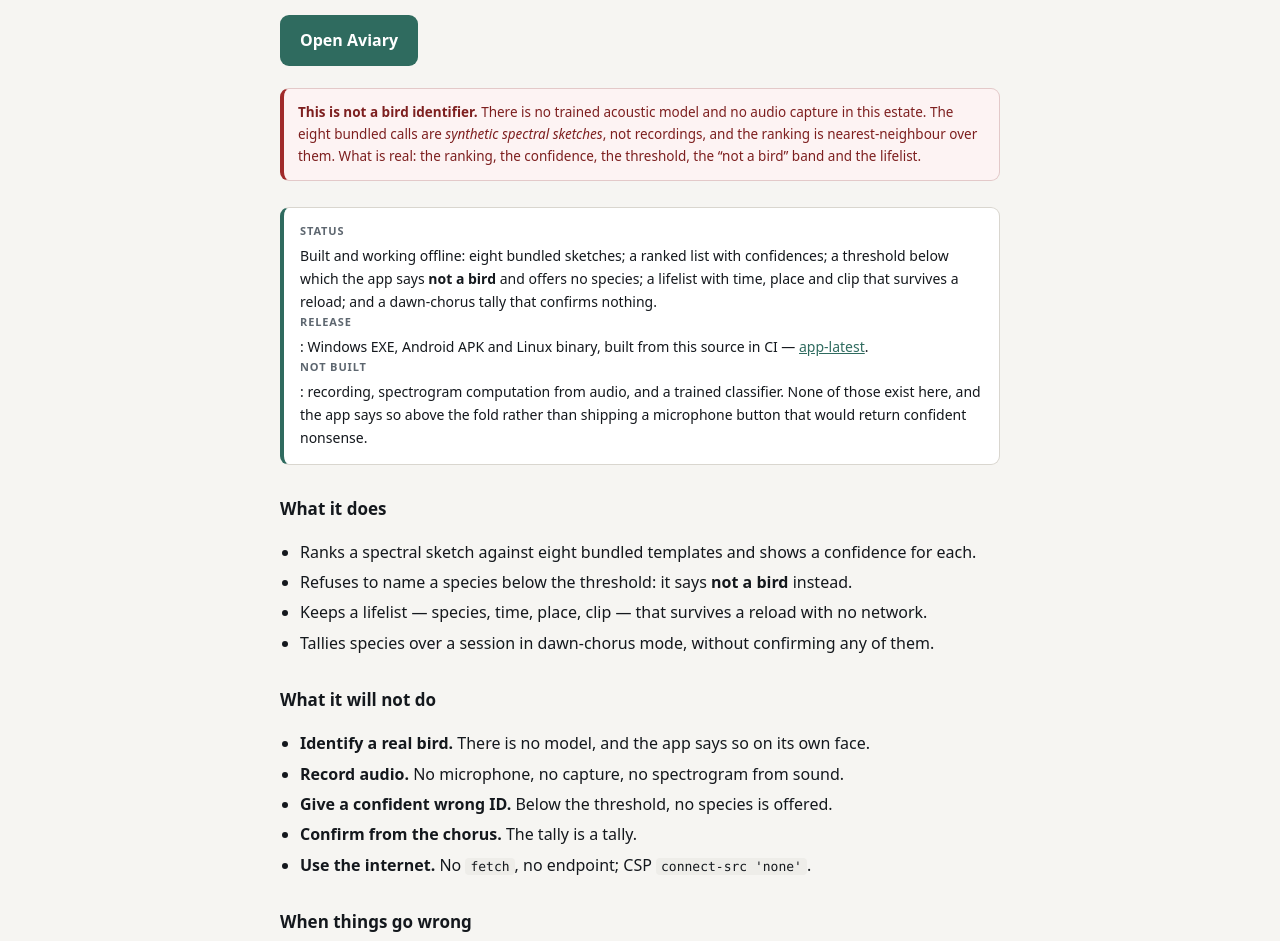
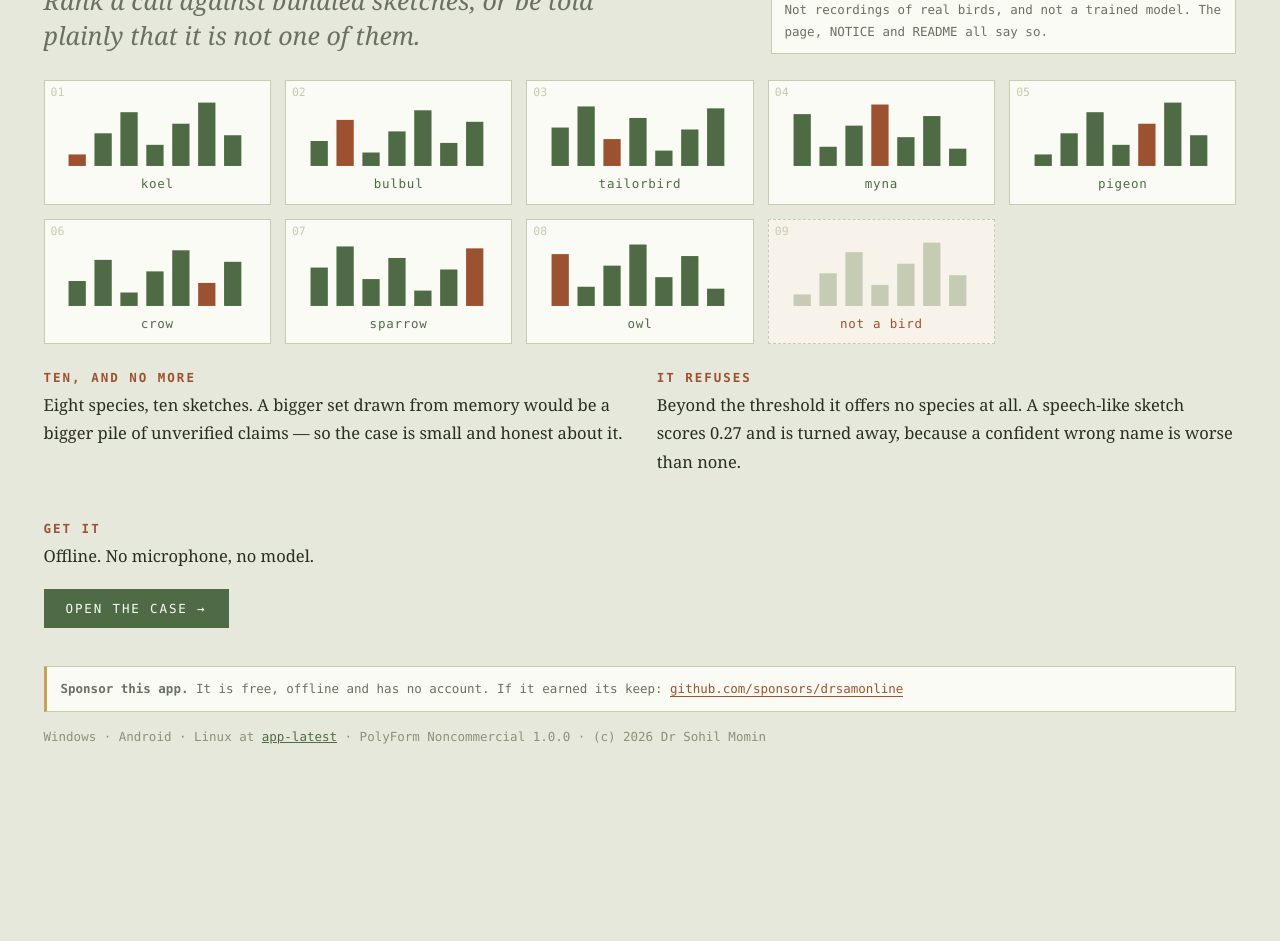
Before and after one commit to drsamonline/app-field-kit, a website: page docs/index.html in a window 1280 px wide. Shown: the part 166-1107 px from the top of the page. After the commit the page ends 972 px from the top, so only its background shows below. Drawn offline with Linux system fonts and the light colour scheme.

Commit message:
design: Field Kit becomes a specimen case, at any width
Nine labelled specimens pinned in a tray - eight species and one dashed, rust-labelled 'not a bird' - each drawn
as a small spectrogram whose tallest bar marks the band that identifies it. The tray is 2 across on a phone and 5
on a wide screen, and the specimen drawing is generated, so the case cannot drift from the app's vocabulary.

Prose steps 1 to 2 to 3 columns. Every size is a clamp.

```diff
--- a/docs/index.html
+++ b/docs/index.html
@@ -1,83 +1,110 @@
 <!DOCTYPE html>
 <html lang="en-IN">
-<head><meta charset="utf-8"><meta name="viewport" content="width=device-width, initial-scale=1">
-<title>Field Kit — Aviary</title>
-<meta name="description" content="Rank a bird call against bundled sketches and keep a lifelist. Offline, no microphone, and it says what it is not.">
-<meta name="theme-color" content="#101418">
+<head>
+<meta charset="utf-8"><meta name="viewport" content="width=device-width, initial-scale=1">
+<title>Field Kit — Aviary, a specimen case</title>
+<meta name="description" content="Rank a bird call against bundled sketches, or say 'not a bird' rather than guess. Not a trained model.">
+<meta name="theme-color" content="#e7e8dc">
 <style>
-  :root{--bg:#f6f5f2;--panel:#fff;--ink:#14181d;--muted:#5d666f;--line:#d9d6cf;--accent:#2f6b5f}
+  :root{--case:#e7e8dc;--card:#fbfbf5;--ink:#26301f;--moss:#4f6b45;--rust:#9c5230;--rule:#c6cbb4;--grey:#6a7160;
+        --serif:Georgia,"Iowan Old Style",serif;--mono:ui-monospace,Menlo,Consolas,monospace;
+        --s0:clamp(11px,.4vw + 10px,12.5px);--s1:clamp(14px,.55vw + 12px,16.5px);--s2:clamp(18px,1.2vw + 14px,25px);
+        --display:clamp(28px,5.2vw,62px);--gut:clamp(16px,3.4vw,58px)}
   *{box-sizing:border-box}
-  body{margin:0;background:var(--bg);color:var(--ink);font:16px/1.65 system-ui,-apple-system,"Segoe UI",Roboto,"Noto Sans",sans-serif}
-  main{max-width:760px;margin:0 auto;padding:48px 20px 64px}
-  h1{font-size:33px;line-height:1.15;letter-spacing:-.02em;margin:0 0 10px}
-  .lede{font-size:18px;color:var(--muted);margin:0 0 26px}
-  .cta{display:inline-block;background:var(--accent);color:#fff;text-decoration:none;font-weight:600;padding:12px 20px;border-radius:9px}
-  .status{margin:26px 0;padding:14px 16px;border:1px solid var(--line);border-left:4px solid var(--accent);border-radius:9px;background:var(--panel);font-size:14px}
-  .status b{display:block;font-size:11px;text-transform:uppercase;letter-spacing:.08em;color:var(--muted);margin-bottom:4px}
-  h2{font-size:17px;margin:30px 0 8px}
-  ul{padding-left:20px}li{margin:4px 0}
-  code{font-family:ui-monospace,Menlo,Consolas,monospace;font-size:13px;background:#eeede9;padding:1px 5px;border-radius:4px}
-  table{border-collapse:collapse;width:100%;font-size:14px;margin-top:8px}
-  th,td{text-align:left;border-bottom:1px solid var(--line);padding:7px 8px;vertical-align:top}
-  th{color:var(--muted);font-weight:600;font-size:11px;text-transform:uppercase;letter-spacing:.06em}
-  .gap{margin:22px 0 0;padding:12px 14px;border:1px solid #e3c9c9;border-left:4px solid #a02a2a;border-radius:9px;background:#fdf3f3;color:#7d1f1f;font-size:13.5px}
-  footer{margin-top:44px;padding-top:18px;border-top:1px solid var(--line);color:var(--muted);font-size:12px}
-  a{color:var(--accent)}
+  body{margin:0;background:var(--case);color:var(--ink);font-family:var(--serif)}
+  .case{max-width:1660px;margin:0 auto;padding:0 0 58px}
+  .bar{display:flex;justify-content:space-between;gap:1rem;flex-wrap:wrap;padding:10px var(--gut);border-bottom:1px solid var(--rule);
+       font-family:var(--mono);font-size:var(--s0);letter-spacing:.15em;text-transform:uppercase;color:var(--grey)}
+  .bar b{color:var(--moss);font-weight:400}
+  .head{display:grid;gap:clamp(14px,2.2vw,36px);padding:clamp(22px,3.2vw,50px) var(--gut) clamp(14px,2vw,26px);grid-template-columns:1fr}
+  @media (min-width:960px){.head{grid-template-columns:minmax(0,1.2fr) minmax(0,.8fr);align-items:end}}
+  h1{font-size:var(--display);line-height:1;margin:0;letter-spacing:-.02em;font-weight:400}
+  h1 em{color:var(--rust);font-style:italic}
+  .head p{margin:10px 0 0;font-size:var(--s2);line-height:1.42;color:var(--grey);max-width:44ch;font-style:italic}
+  .tag{border:1px solid var(--rule);background:var(--card);padding:11px 13px;font-family:var(--mono);font-size:var(--s0);color:var(--grey);line-height:1.7}
+  .tag b{display:block;color:var(--rust);letter-spacing:.16em;text-transform:uppercase;margin-bottom:3px}
+  /* specimens in a case: pinned, labelled, 1 -> 4 across */
+  .tray{display:grid;gap:clamp(8px,1.1vw,16px);padding:0 var(--gut) clamp(16px,2vw,26px);grid-template-columns:repeat(2,1fr)}
+  @media (min-width:620px){.tray{grid-template-columns:repeat(3,1fr)}}
+  @media (min-width:1000px){.tray{grid-template-columns:repeat(5,1fr)}}
+  .spec{background:var(--card);border:1px solid var(--rule);padding:clamp(8px,1vw,14px);text-align:center;position:relative}
+  .spec svg{width:100%;height:clamp(46px,6vw,78px);display:block}
+  .spec .lbl{font-family:var(--mono);font-size:var(--s0);color:var(--moss);margin-top:6px;letter-spacing:.06em}
+  .spec .no{position:absolute;top:4px;left:6px;font-family:var(--mono);font-size:calc(var(--s0) - 1px);color:var(--rule)}
+  .spec.refused{border-style:dashed;background:#f7f3ea}
+  .spec.refused .lbl{color:var(--rust)}
+  .cols{display:grid;gap:clamp(18px,2.6vw,46px);padding:0 var(--gut);grid-template-columns:1fr}
+  @media (min-width:860px){.cols{grid-template-columns:repeat(2,1fr)}}
+  @media (min-width:1380px){.cols{grid-template-columns:repeat(3,1fr)}}
+  h2{font-family:var(--mono);font-size:var(--s0);letter-spacing:.16em;text-transform:uppercase;color:var(--rust);margin:0 0 6px}
+  p{font-size:var(--s1);line-height:1.72;margin:0 0 12px}
+  .go{display:inline-block;background:var(--moss);color:#fbfbf5;text-decoration:none;padding:12px 22px;
+      font-family:var(--mono);font-size:var(--s0);letter-spacing:.15em;text-transform:uppercase;margin-top:6px}
+  .go:hover{background:var(--rust)}
+  .sponsor{margin:clamp(22px,3vw,38px) var(--gut) 0;border:1px solid var(--rule);border-left:3px solid #c9a05a;background:var(--card);
+           padding:12px 14px;font-family:var(--mono);font-size:var(--s0);color:var(--grey);line-height:1.6}
+  .sponsor a{color:var(--rust);text-decoration:none;border-bottom:1px solid currentColor}
+  .foot{margin:14px var(--gut) 0;font-family:var(--mono);font-size:var(--s0);color:#8b9078;line-height:1.8}
+  .foot a{color:var(--moss)}
+</style></head>
+<body><div class="case">
+  <div class="bar"><span>specimen case · ten sketches</span><span><b>0.62</b> threshold · <b>0</b> guesses</span></div>
 
-  .sponsor{margin:24px 0 0;padding:12px 14px;border:1px solid rgba(128,128,128,.35);border-left:3px solid #c9a05a;
-           background:rgba(128,128,128,.07);border-radius:8px;font-size:12.5px;line-height:1.6}
-  .sponsor a{color:#c9a05a;text-decoration:none;border-bottom:1px solid currentColor}
-</style></head>
-<body><main>
-  <h1>Field Kit — Aviary</h1>
-  <p class="lede">Rank a call against bundled sketches, and keep a lifelist with the time, the place and the clip. Offline, with no microphone.</p>
-  <a class="cta" href="play/index.html">Open Aviary</a>
-
-  <p class="gap"><strong>This is not a bird identifier.</strong> There is no trained acoustic model and no audio capture in this estate. The eight bundled calls are <em>synthetic spectral sketches</em>, not recordings, and the ranking is nearest-neighbour over them. What is real: the ranking, the confidence, the threshold, the “not a bird” band and the lifelist.</p>
-
-  <div class="status">
-    <b>Status</b>
-    Built and working offline: eight bundled sketches; a ranked list with confidences; a threshold below which the app says <strong>not a bird</strong> and offers no species; a lifelist with time, place and clip that survives a reload; and a dawn-chorus tally that confirms nothing.
-    <br><b>Release</b>: Windows EXE, Android APK and Linux binary, built from this source in CI — <a href="https://github.com/drsamonline/app-field-kit/releases/tag/app-latest">app-latest</a>.
-    <br><b>Not built</b>: recording, spectrogram computation from audio, and a trained classifier. None of those exist here, and the app says so above the fold rather than shipping a microphone button that would return confident nonsense.
+  <div class="head">
+    <div>
+      <h1>Field Kit <em>— Aviary</em></h1>
+      <p>Rank a call against bundled sketches, or be told plainly that it is not one of them.</p>
+    </div>
+    <div class="tag"><b>synthetic sketches</b>Not recordings of real birds, and not a trained model. The page, NOTICE and README all say so.</div>
   </div>
 
-  <h2>What it does</h2>
-  <ul>
-    <li>Ranks a spectral sketch against eight bundled templates and shows a confidence for each.</li>
-    <li>Refuses to name a species below the threshold: it says <strong>not a bird</strong> instead.</li>
-    <li>Keeps a lifelist — species, time, place, clip — that survives a reload with no network.</li>
-    <li>Tallies species over a session in dawn-chorus mode, without confirming any of them.</li>
-  </ul>
+  <div class="tray" id="tray"></div>
 
-  <h2>What it will not do</h2>
-  <ul>
-    <li><strong>Identify a real bird.</strong> There is no model, and the app says so on its own face.</li>
-    <li><strong>Record audio.</strong> No microphone, no capture, no spectrogram from sound.</li>
-    <li><strong>Give a confident wrong ID.</strong> Below the threshold, no species is offered.</li>
-    <li><strong>Confirm from the chorus.</strong> The tally is a tally.</li>
-    <li><strong>Use the internet.</strong> No <code>fetch</code>, no endpoint; CSP <code>connect-src 'none'</code>.</li>
-  </ul>
+  <div class="cols">
+    <div>
+      <h2>Ten, and no more</h2>
+      <p>Eight species, ten sketches. A bigger set drawn from memory would be a bigger pile of unverified claims — so the case is small and honest about it.</p>
+    </div>
+    <div>
+      <h2>It refuses</h2>
+      <p>Beyond the threshold it offers no species at all. A speech-like sketch scores 0.27 and is turned away, because a confident wrong name is worse than none.</p>
+    </div>
+    <div>
+      <h2>Get it</h2>
+      <p>Offline. No microphone, no model.</p>
+      <a class="go" href="play/index.html">open the case →</a>
+    </div>
+  </div>
 
-  <h2>When things go wrong</h2>
-  <table>
-    <tr><th>Case</th><th>What happens</th></tr>
-    <tr><td>Bad input</td><td>A sketch with the wrong number of bands is refused; a sighting with no place is refused; a species that is not bundled cannot be confirmed.</td></tr>
-    <tr><td>No network</td><td>Nothing changes; the lifelist is on the device.</td></tr>
-    <tr><td>Storage full or unavailable</td><td><strong>NOT SAVED</strong>, and the sighting is not in the lifelist.</td></tr>
-    <tr><td>Corrupt saved state</td><td>Reported and offered for export; never replaced with an empty lifelist.</td></tr>
-  </table>
-
-  <h2>How to run it</h2>
-  <ul>
-    <li><strong>Here</strong>: <a href="play/index.html">play/index.html</a>, or install it from your browser's menu.</li>
-    <li><strong>Offline file</strong>: open <code>docs/play/index.html</code> straight from disk.</li>
-    <li><strong>Tests</strong>: <code>node tests/self-tests.js</code>.</li>
-  </ul>
-
-    <div class="sponsor">
+  <div class="sponsor">
     <strong>Sponsor this app.</strong> It is free, offline and has no account. If it earned its keep:
     <a href="https://github.com/sponsors/drsamonline">github.com/sponsors/drsamonline</a>
   </div>
-<footer>PolyForm Noncommercial 1.0.0 · (c) 2026 Dr Sohil Momin · <a href="https://github.com/drsamonline/app-field-kit">source</a></footer>
-</main></body></html>
+  <p class="foot">Windows · Android · Linux at <a href="https://github.com/drsamonline/app-field-kit/releases/tag/app-latest">app-latest</a> ·
+  PolyForm Noncommercial 1.0.0 · (c) 2026 Dr Sohil Momin</p>
+</div>
+<script>
+  (function () {
+    var names = ["koel","bulbul","tailorbird","myna","pigeon","crow","sparrow","owl","not a bird"];
+    var tray = document.getElementById("tray");
+    names.forEach(function (n, i) {
+      var d = document.createElement("div");
+      d.className = "spec" + (n === "not a bird" ? " refused" : "");
+      var svg = document.createElementNS("http://www.w3.org/2000/svg", "svg");
+      svg.setAttribute("viewBox", "0 0 100 40");
+      for (var k = 0; k < 7; k++) {
+        var bar = document.createElementNS("http://www.w3.org/2000/svg", "rect");
+        var h = 6 + ((i * 7 + k * 11) % 28);
+        bar.setAttribute("x", 4 + k * 13.5); bar.setAttribute("y", 38 - h);
+        bar.setAttribute("width", 9); bar.setAttribute("height", h);
+        bar.setAttribute("fill", n === "not a bird" ? "#c6cbb4" : (k === (i % 7) ? "#9c5230" : "#4f6b45"));
+        svg.appendChild(bar);
+      }
+      d.appendChild(svg);
+      var no = document.createElement("span"); no.className = "no"; no.textContent = String(i + 1).padStart(2, "0"); d.appendChild(no);
+      var lbl = document.createElement("div"); lbl.className = "lbl"; lbl.textContent = n; d.appendChild(lbl);
+      tray.appendChild(d);
+    });
+  })();
+</script>
+</body></html>
```
Also changed, not shown: docs/play/icon-192.png, docs/play/icon-512.png.
